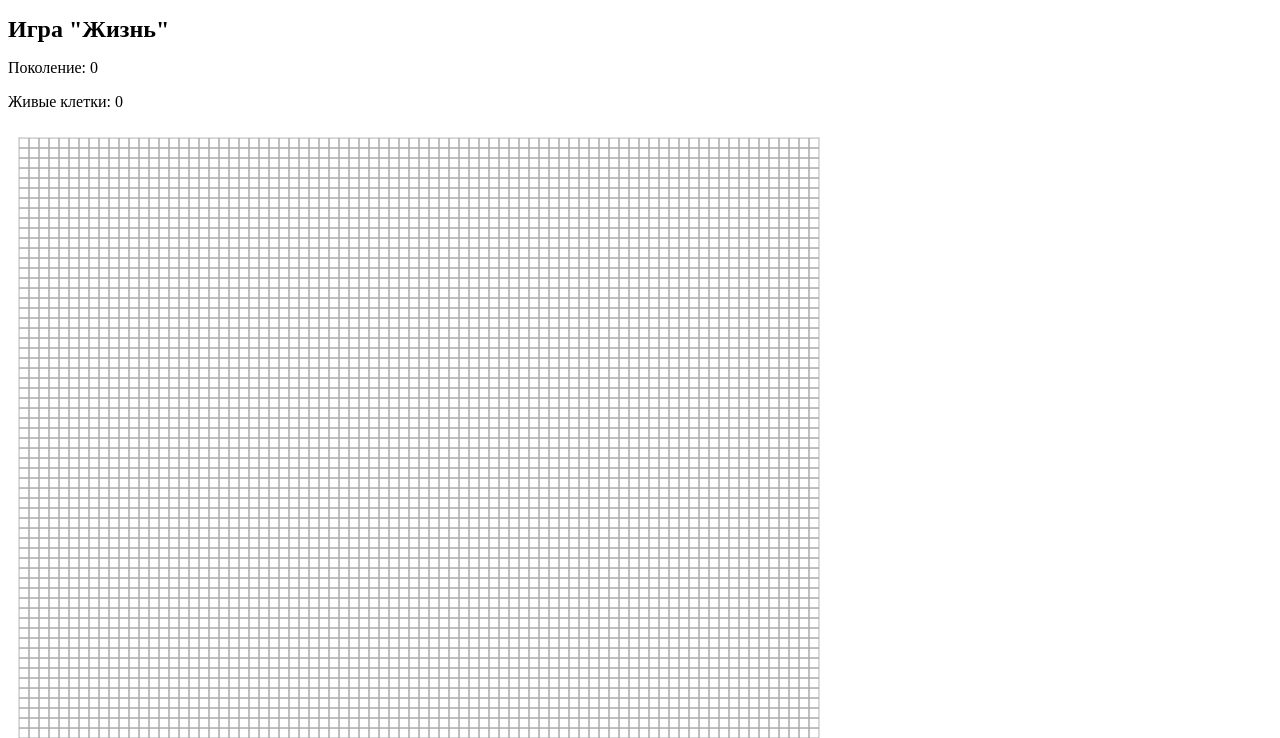
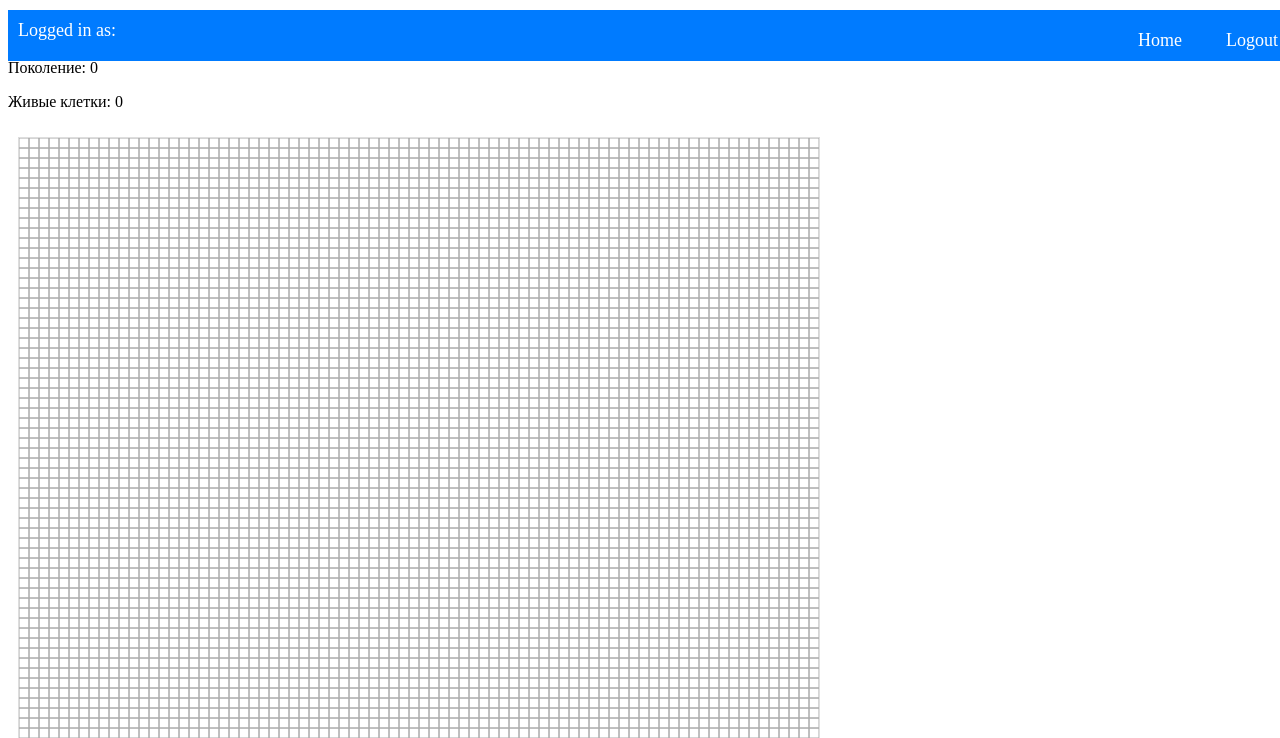
Before and after one commit to SamuraJey/oauth_py, a Flask app: page /life in a window 1280 px wide. Shown: the top 738 px of the page. Run offline with Flask 3, Linux system fonts and the light colour scheme; the visitor is signed in with stand-in values (Sample User, id 1).

Commit message:
Enhance user session handling and add navigation bar to life.html

```diff
--- a/app.py
+++ b/app.py
@@ -60,7 +60,7 @@
     if 'user' not in session:
         app.logger.info('User not in session, redirecting to login')
         return redirect(url_for('login'))
-    user = session['user']
+    user = session['user'] if 'user' in session else None
     app.logger.info('Rendering index for user: %s', user)
     return render_template('index.html', user=user)
 
@@ -86,6 +86,7 @@
     user = oauth.vk.get('https://api.vk.com/method/users.get', params={'access_token': token['access_token'], 'v': '5.131'}).json()
     session['user'] = user['response'][0]
     app.logger.info('User authenticated: %s', user['response'][0])
+    app.logger.info('session: %s', session)
     return redirect('/')
 
 
@@ -111,11 +112,11 @@
         rows = int(len(words)**0.5) + 1
         cols = (len(words) + rows - 1) // rows
         words_grid = [words[i:i+cols] for i in range(0, len(words), cols)]
-        app.logger.info('Bingo words grid created')
+        app.logger.info('Bingo words grid created, rows: %s, cols: %s, by user %s', rows, cols, session['user'])
     else:
         words_grid = []
 
-    return render_template('index.html', words_grid=words_grid, user=session['user'])
+    return render_template('index.html', words_grid=words_grid, user=session['user'] if 'user' in session else None)
 
 
 @app.route('/mark_word', methods=['POST'])
@@ -124,13 +125,18 @@
         app.logger.info('User not in session, redirecting to login')
         return redirect(url_for('login'))
     word = request.form['word']
-    app.logger.info('Word marked: %s', word)
+    app.logger.info('Word marked: %s, by user: %s', word, session['user'] if 'user' in session else None)
     return jsonify({'success': True})
 
 
 @app.route('/life')
 def life():
-    return render_template('life.html')
+    if 'user' not in session:
+        app.logger.info('User not in session, redirecting to login')
+        return redirect(url_for('login'))
+    user = session['user'] if 'user' in session else None
+    app.logger.info('Rendering life for user: %s', user)
+    return render_template('life.html', user=user)
 
 
 if __name__ == '__main__':
--- a/static/life_style.css
+++ b/static/life_style.css
@@ -66,3 +66,32 @@
     padding: 20px; /* Отступы вокруг контейнера */
     text-align: center; /* Выравнивание текста по центру */
   }
+
+  .navbar {
+    width: 100%;
+    display: flex;
+    justify-content: space-between;
+    background-color: #007bff;
+    color: white;
+    padding: 10px;
+    position: fixed;
+    top: 0;
+}
+
+.navbar span {
+    color: white;
+    font-size: 18px;
+}
+
+.navbar a {
+    color: white;
+    text-align: center;
+    padding: 14px 20px;
+    text-decoration: none;
+    font-size: 18px;
+}
+
+.navbar a:hover {
+    background-color: #ddd;
+    color: black;
+}
--- a/templates/life.html
+++ b/templates/life.html
@@ -7,6 +7,14 @@
 </head>
 
 <body>
+
+    <div class="navbar">
+        <span>Logged in as: {{ user['first_name'] }} {{ user['last_name'] }}</span>
+        <div>
+            <a href="{{ url_for('index') }}">Home</a>
+            <a href="{{ url_for('logout') }}">Logout</a>
+        </div>
+    </div>
 
     <header>
         <h1>Игра "Жизнь"</h1>
```
